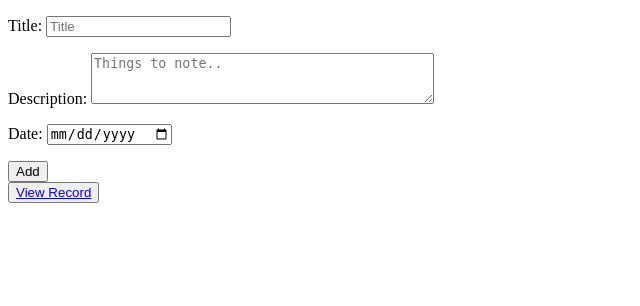
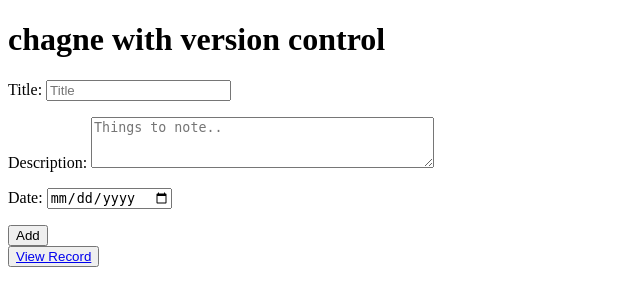
Before and after one commit to AmirPandit/Todo-List, a Django app: template app/templates/edit.html in a window 1280 px wide. Shown: the top 306 px of the page, without its empty margins (0-640 px from the left). Run offline with Django 4.2, Linux system fonts and the light colour scheme; the template is opened without the code that fills it: values that come from a table or form of the project are taken from there, others are empty.

Commit message:
third commit

```diff
--- a/app/templates/edit.html
+++ b/app/templates/edit.html
@@ -4,6 +4,7 @@
 
 {%block content%}
 
+<h1>chagne with version control</h1>
 <form method="POST">
 {%csrf_token%}
 {{form.as_p}}
```
